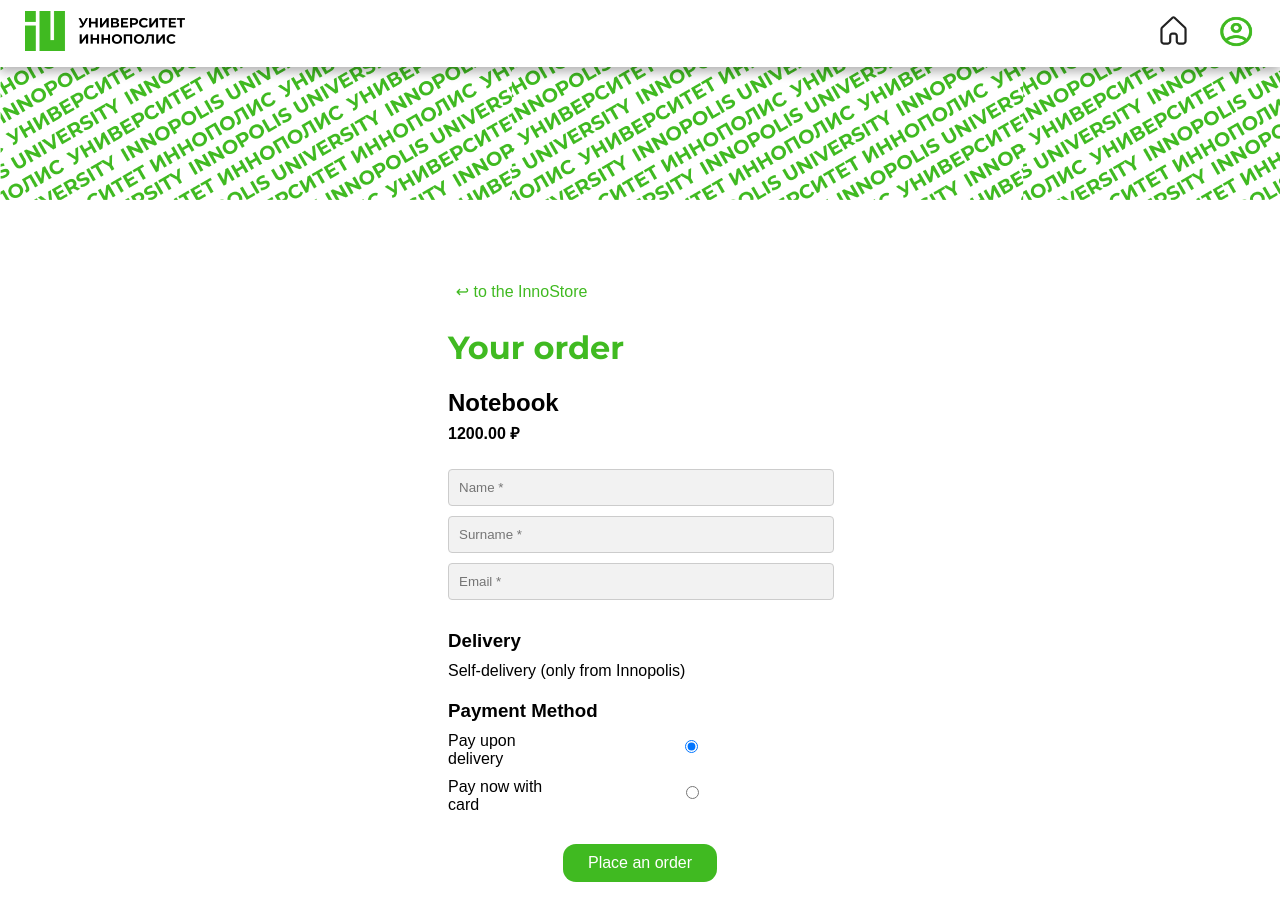
After one commit to IU-Capstone-Project-2024/Alumni, a Django app: a page that uses alumni/market/templates/market/product_buy.html in a window 1280 px wide. The commit adds this page. Shown: the top 921 px of the page. Run offline with Django 5.2, Linux system fonts and the light colour scheme; data comes from the database, SQL or seed files in the repository; both versions use the stored data as it was before the commit.

Commit message:
create innoshop market

```diff
--- a/alumni/market/models.py
+++ b/alumni/market/models.py
@@ -10,6 +10,7 @@
     description = models.TextField()
     price = models.DecimalField(max_digits=10, decimal_places=2)
     image = models.ImageField(upload_to='products/')
+    has_sizes = models.BooleanField(default=False)
 
     def __str__(self):
         return self.name
--- /dev/null
+++ b/alumni/market/static/market/css/product_buy_style.css
@@ -0,0 +1,127 @@
+body {
+    font-family: IBM, sans-serif;
+    background-color: white;
+    margin: 0;
+    padding: 0;
+}
+
+html, body {
+    overflow-x: hidden;
+}
+
+.container {
+    max-width: 30%;
+    margin: 50px auto;
+    padding: 20px;
+    background-color: white;
+}
+
+.title {
+    font-family: Montserrat , sans-serif;
+}
+
+.back-link {
+    color: #40BA21;
+    text-decoration: none;
+    font-size: 16px;
+    display: inline-block;
+    margin-bottom: 20px;
+    padding: 2%;
+}
+
+.back-link:hover {
+    color: #40BA21;
+    text-decoration: none;
+    font-size: 16px;
+    display: inline-block;
+    margin-bottom: 20px;
+    padding: 2%;
+    border-radius: 20px;
+    background-color: #F2F8F2;
+}
+
+h1 {
+    margin-top: 0;
+    color: #40BA21;
+}
+
+.order-details {
+    display: flex;
+    align-items: center;
+    margin-bottom: 20px;
+}
+
+.item-image {
+    width: 80px;
+    height: 80px;
+    background-color: #e0e0e0;
+    margin-right: 20px;
+}
+
+.item-info {
+    flex-grow: 1;
+}
+
+.item-info h2 {
+    margin: 0;
+}
+
+.item-info p {
+    margin: 5px 0;
+}
+
+.price {
+    font-weight: bold;
+}
+
+.order-form input {
+    width: calc(100% - 20px);
+    padding: 10px;
+    margin-bottom: 10px;
+    border: 1px solid #ccc;
+    border-radius: 4px;
+}
+
+.order-form h3 {
+    margin: 20px 0 10px;
+}
+
+.order-form p {
+    margin: 5px 0 20px;
+}
+
+.payment-options {
+    display: flex;
+    flex-direction: column;
+    margin-bottom: 20px;
+}
+
+.payment-option {
+    display: flex;
+    align-items: center;
+    margin-bottom: 10px;
+}
+
+.payment-option input {
+    margin-left: 10px;
+}
+
+.order-form button {
+    width: 40%;
+    padding: 10px;
+    background-color: #40BA21;
+    color: #fff;
+    border: none;
+    border-radius: 13px;
+    cursor: pointer;
+    font-size: 16px;
+    margin-left: 30%;
+}
+
+.order-form button:hover {
+    background-color: darkgreen;
+}
+
+.form {
+    background-color: #F2F2F2;
+}
--- a/alumni/market/templates/market/market.html
+++ b/alumni/market/templates/market/market.html
@@ -20,8 +20,8 @@
             <img src="{{ product.image.url }}" alt="{{ product.name }}">
             <div class="item-info">
                 <h3>{{ product.name }}</h3>
-                <p class="price">{{ product.price }}</p>
-                <a href="#" class="view-button">view</a>
+                <p class="price">{{ product.price }} ₽</p>
+                <a href="{% url 'product_detail' product.id %}" class="view-button">view</a>
             </div>
         </div>
         {% endfor %}
--- /dev/null
+++ b/alumni/market/templates/market/product_buy.html
@@ -0,0 +1,46 @@
+{% extends 'base.html' %}
+{% load static %}
+
+{% block style %}
+<link rel="stylesheet" href="{% static 'market/css/product_buy_style.css' %}">
+{% endblock style %}
+
+{% block title %}
+Buy {{ product.name }}
+{% endblock title %}
+
+{% block body %}
+<div class="container">
+    <a href="{% url 'product_list' %}" class="back-link">↩ to the InnoStore</a>
+    <h1 class="title">Your order</h1>
+    <div class="order-details">
+        <div class="item-info">
+            <h2>{{ product.name }}</h2>
+            <p class="price">{{ product.price }} ₽</p>
+            {% if product.has_sizes %}
+            <p class="size">Size: {{ selected_size }}</p>
+            {% endif %}
+        </div>
+    </div>
+    <form action="#" method="POST" class="order-form">
+        {% csrf_token %}
+        <input type="text" name="name" placeholder="Name *" class="form" required>
+        <input type="text" name="surname" placeholder="Surname *" class="form" required>
+        <input type="email" name="email" placeholder="Email *" class="form" required>
+        <h3>Delivery</h3>
+        <p>Self-delivery (only from Innopolis)</p>
+        <h3>Payment Method</h3>
+        <div class="payment-options">
+            <label class="payment-option">
+                Pay upon delivery
+                <input type="radio" name="payment_method" value="upon delivery" checked>
+            </label>
+            <label class="payment-option">
+                Pay now with card
+                <input type="radio" name="payment_method" value="card">
+            </label>
+        </div>
+        <button type="submit" onclick="showSuccessAlert()">Place an order</button>
+    </form>
+</div>
+{% endblock body %}
--- a/alumni/market/urls.py
+++ b/alumni/market/urls.py
@@ -4,5 +4,8 @@
 from . import views
 
 urlpatterns = [
-    path("", views.product_list),
+    path("", views.product_list, name="product_list"),
+    path('products/<int:product_id>/', views.product_detail, name='product_detail'),
+    path('products/buy_<int:product_id>/', views.product_buy, name='product_buy'),
+    path('checkout/', views.checkout, name='checkout'),
 ]
--- a/alumni/market/views.py
+++ b/alumni/market/views.py
@@ -1,9 +1,11 @@
-from django.shortcuts import render
-
 # Create your views here.
 # myapp/views.py
-from django.shortcuts import render, get_object_or_404
+from django.shortcuts import render, get_object_or_404, redirect
+from django.core.mail import send_mail
 from .models import Product
+import smtplib
+from email.mime.multipart import MIMEMultipart
+from email.mime.text import MIMEText
 
 
 def product_list(request):
@@ -11,6 +13,50 @@
     return render(request, 'market/market.html', {'products': products})
 
 
-# def product_detail(request, product_id):
-#     product = get_object_or_404(Product, id=product_id)
-#     return render(request, 'myapp/product_detail.html', {'product': product})
+def product_detail(request, product_id):
+    product = get_object_or_404(Product, id=product_id)
+
+    if request.method == 'POST':
+        selected_size = request.POST.get('size')
+        request.session['selected_size'] = selected_size
+        request.session['product_id'] = product_id
+        return redirect('product_buy', product_id=product_id)
+
+    return render(request, 'market/product_details.html', {'product': product})
+
+
+def product_buy(request, product_id):
+    product = get_object_or_404(Product, id=product_id)
+    selected_size = request.session.get('selected_size')
+    if request.method == 'POST':
+        print("Я отправился!")
+        name = request.POST.get('name')
+        surname = request.POST.get('surname')
+        email = request.POST.get('email')
+        payment_method = request.POST.get('payment_method')
+
+        send_mail(
+            name + " " + surname + "purchase",
+            "Your order has been successfully accepted, go to "
+            "room 319 and give the employee your first and last name.",
+            "a.akhmetova@innopolis.university",
+            [email],
+            fail_silently=False,
+        )
+
+        send_mail(
+            name + " " + surname + " purchase",
+            "Ordering: " + product.name + "\nMethod of Payment: " + payment_method,
+            "a.akhmetova@innopolis.university",
+            [email],
+            fail_silently=False,
+        )
+
+        return redirect('checkout')
+    return render(request, 'market/product_buy.html', {'product': product, 'selected_size': selected_size})
+
+
+def checkout(request):
+    product_id = request.session.get('product_id')
+    price = get_object_or_404(Product, id=product_id).price
+    return render(request, 'market/gratitude_buy.html', context={'price': price})
```
Also changed, not shown: alumni/alumni/settings.py (+14 -6 lines), alumni/market/static/market/css/gratitude_buy_style.css (added, +35 -0 lines), alumni/market/static/market/css/market_style.css (+13 -9 lines), alumni/market/templates/market/gratitude_buy.html (added, +19 -0 lines), alumni/market/templates/market/product_details.html (added, +53 -0 lines), alumni/db.sqlite3 (deleted), alumni/market/migrations/0003_product_has_sizes_alter_product_image.py (added), alumni/market/static/market/pictures/glass.png (deleted), alumni/market/static/market/pictures/hudy.jpg (deleted), alumni/market/static/market/pictures/note.jpg (deleted), alumni/media/products/note.jpg (deleted).
